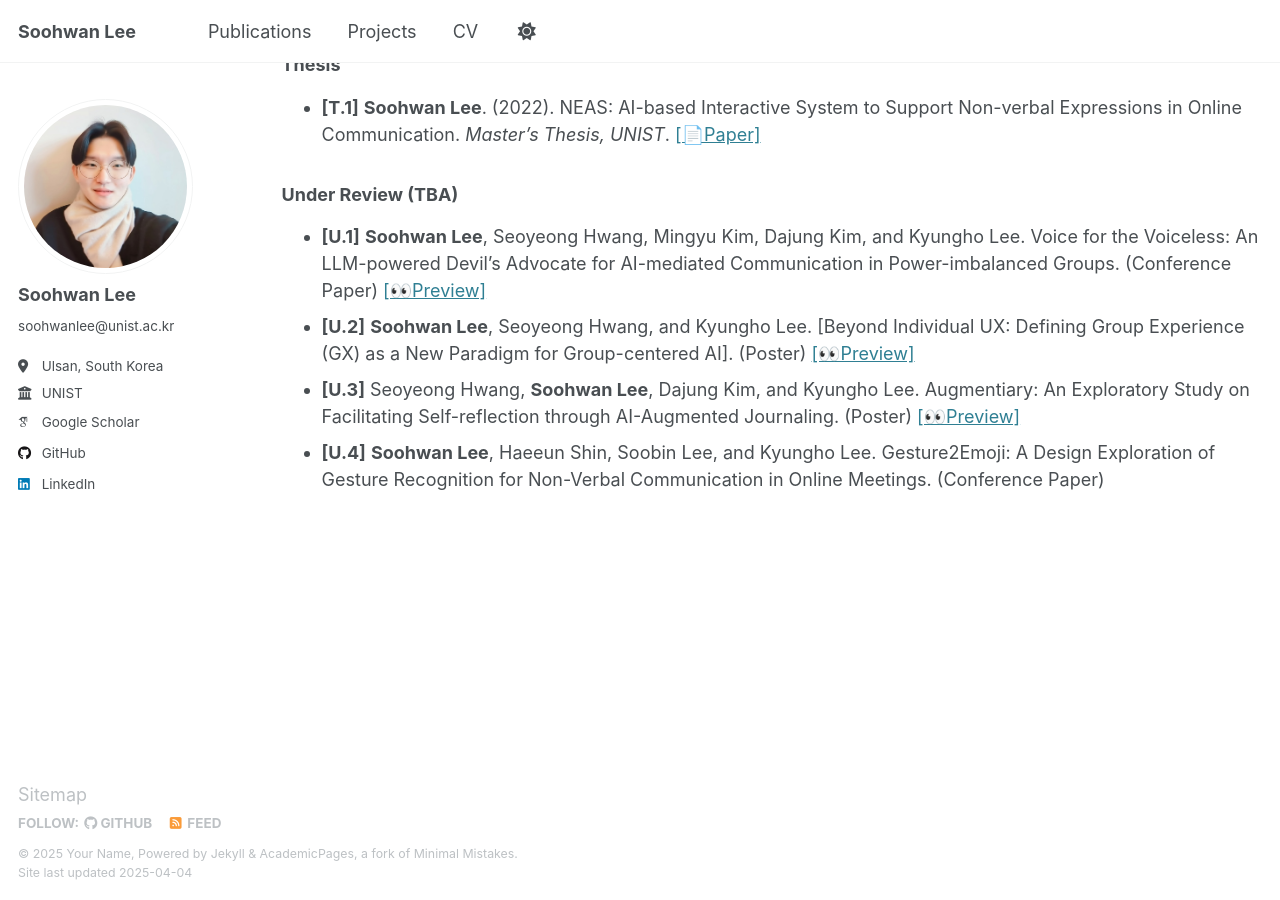
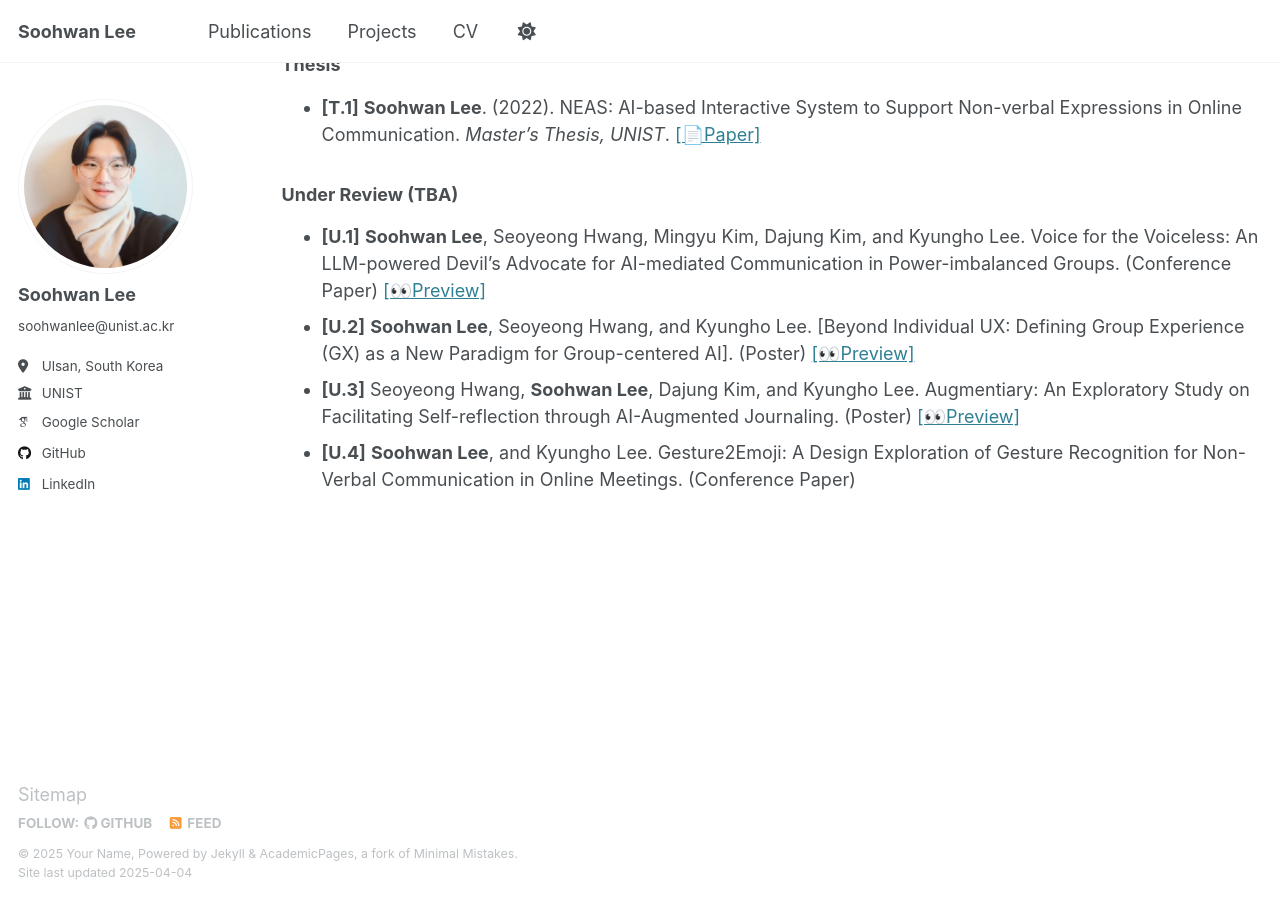
Before and after one commit to Soohwan-Lee/soohwan-lee.github.io, a Jekyll site: the page built from _pages/publications.md, in a window 1280 px wide and 900 px high, scrolled down 1016 px. Built offline with Jekyll 4.4.1, drawn with Linux system fonts in a browser that asks for light colours; some web fonts are replaced.

Commit message:
DOCS: CV and Publication Update

```diff
--- a/_pages/publications.md
+++ b/_pages/publications.md
@@ -39,4 +39,4 @@ C = Conference | J = Journal | S = Short paper/poster | T = Thesis | U = Under R
 [[👀Preview]](/files/groupCenteredAI.pdf)
 - **[U.3]** Seoyeong Hwang, **Soohwan Lee**, Dajung Kim, and Kyungho Lee. Augmentiary: An Exploratory Study on Facilitating Self-reflection through AI-Augmented Journaling. (Poster)
 [[👀Preview]](/files/augmentairy.pdf)
-- **[U.4]** **Soohwan Lee**, Haeeun Shin, Soobin Lee, and Kyungho Lee. Gesture2Emoji: A Design Exploration of Gesture Recognition for Non-Verbal Communication in Online Meetings. (Conference Paper)
+- **[U.4]** **Soohwan Lee**, and Kyungho Lee. Gesture2Emoji: A Design Exploration of Gesture Recognition for Non-Verbal Communication in Online Meetings. (Conference Paper)
```
Also changed, not shown: 1 other file.
